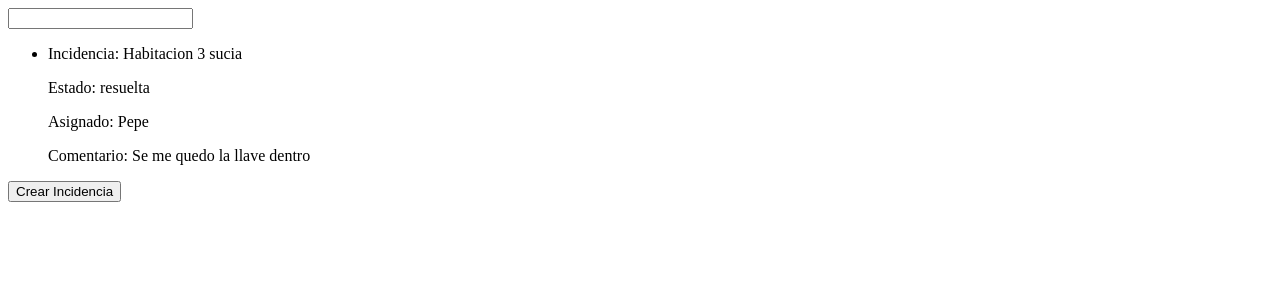
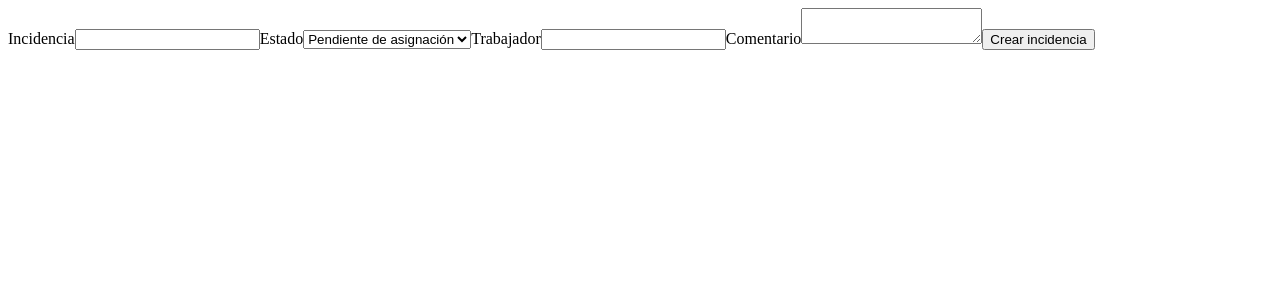
Before and after one commit to yoelvishernandez86-droid/FixFlow, a React (Vite) app: page / in a window 1280 px wide. Shown: the top 300 px of the page. Built offline with nearby package versions, Linux system fonts and the light colour scheme.

Commit message:
feat: implementar formulario y modal para crear y modificar incidencias

```diff
--- /dev/null
+++ b/src/components/ModalEditarIncidencia.tsx
@@ -0,0 +1,53 @@
+import { type EstadoIncidencia, type Incidencia } from "./incidencia";
+import FormularioDeIncidencia from "./formularioDeIncidencia";
+
+type PropsParaModal = {
+  incidencia: Incidencia;
+  cerrarModal: () => void;
+  onModificarIncidencia: (
+    id: string,
+    titulo: string,
+    estado: EstadoIncidencia,
+    trabajador: string,
+    comentario: string,
+  ) => void;
+};
+
+function ModalEditarIncidencia({
+  incidencia,
+  cerrarModal,
+  onModificarIncidencia,
+}: PropsParaModal) {
+  const modificarIncidencia = (
+    titulo: string,
+    estado: EstadoIncidencia,
+    trabajador: string,
+    comentario: string,
+  ) => {
+    onModificarIncidencia(
+      incidencia.id,
+      titulo,
+      estado,
+      trabajador,
+      comentario,
+    );
+
+    cerrarModal();
+  };
+
+  return (
+    <div>
+      <h2>Modificar incidencia</h2>
+
+      <FormularioDeIncidencia
+        onGuardar={modificarIncidencia}
+        modo="editar"
+        incidenciaInicial={incidencia}
+      />
+
+      <button onClick={cerrarModal}>Cerrar</button>
+    </div>
+  );
+}
+
+export default ModalEditarIncidencia;
--- /dev/null
+++ b/src/components/formularioDeIncidencia.tsx
@@ -0,0 +1,89 @@
+import { useState } from "react";
+import { type EstadoIncidencia } from "./incidencia";
+import { type Incidencia } from "./incidencia";
+type FormularioDeIncidenciaProps = {
+  onGuardar: (
+    titulo: string,
+    estado: EstadoIncidencia,
+    trabajador: string,
+    comentario: string,
+  ) => void;
+  modo: "crear" | "editar";
+  incidenciaInicial?: Incidencia;
+};
+
+function FormularioDeIncidencia({
+  onGuardar,
+  modo,
+  incidenciaInicial,
+}: FormularioDeIncidenciaProps) {
+  const [titulo, setTitulo] = useState(incidenciaInicial?.titulo ?? "");
+  const [estado, setEstado] = useState<EstadoIncidencia>(
+    incidenciaInicial?.estado ?? "pendiente de asignacion",
+  );
+  const [trabajador, setTrabajador] = useState(
+    incidenciaInicial?.asignado ?? "",
+  );
+  const [comentario, setComentario] = useState(
+    incidenciaInicial?.comentario ?? "",
+  );
+
+  return (
+    <form
+      title="Datos de incidencia"
+      onSubmit={(e) => {
+        e.preventDefault();
+
+        if (titulo.trim() === "") return;
+
+        onGuardar(titulo.trim(), estado, trabajador.trim(), comentario.trim());
+
+        setTitulo("");
+        setEstado("pendiente de asignacion");
+        setTrabajador("");
+        setComentario("");
+      }}
+    >
+      <label htmlFor="title">Incidencia</label>
+      <input
+        id="title"
+        type="text"
+        value={titulo}
+        onChange={(e) => setTitulo(e.target.value)}
+      />
+
+      <label htmlFor="state">Estado</label>
+      <select
+        id="state"
+        value={estado}
+        onChange={(e) => setEstado(e.target.value as EstadoIncidencia)}
+      >
+        <option value="pendiente de asignacion">Pendiente de asignación</option>
+        <option value="asignada">Asignada</option>
+        <option value="en proceso">En proceso</option>
+        <option value="resuelta">Resuelta</option>
+      </select>
+
+      <label htmlFor="worker">Trabajador</label>
+      <input
+        id="worker"
+        type="text"
+        value={trabajador}
+        onChange={(e) => setTrabajador(e.target.value)}
+      />
+
+      <label htmlFor="commentary">Comentario</label>
+      <textarea
+        id="commentary"
+        value={comentario}
+        onChange={(e) => setComentario(e.target.value)}
+      />
+
+      <button type="submit">
+        {modo === "crear" ? "Crear incidencia" : "Modificar incidencia"}
+      </button>
+    </form>
+  );
+}
+
+export default FormularioDeIncidencia;
--- a/src/components/incidencia.ts
+++ b/src/components/incidencia.ts
@@ -1,10 +1,10 @@
-type EstadoIncidencia =
+export type EstadoIncidencia =
   | "pendiente de asignacion"
   | "asignada"
   | "En proceso"
   | "resuelta";
 
-interface Incidencia {
+export interface Incidencia {
   id: string;
   titulo: string;
   estado: EstadoIncidencia;
--- a/src/components/incidenciasList.tsx
+++ b/src/components/incidenciasList.tsx
@@ -1,36 +1,65 @@
 import { useState } from "react";
-import crearIncidencia from "./incidencia";
+import { type EstadoIncidencia, type Incidencia } from "./incidencia";
 
-const listaInicial = [
-  crearIncidencia(
-    "Habitacion 3 sucia",
-    "resuelta",
-    "Pepe",
-    "Se me quedo la llave dentro",
-  ),
-];
+import FormularioDeIncidencia from "./formularioDeIncidencia";
+import ModalEditarIncidencia from "./ModalEditarIncidencia";
 
 function IncidenciasList() {
-  const [incidencias, setIncidencias] = useState(listaInicial);
-  const [titulo, setTitulo] = useState("");
+  const [incidencias, setIncidencias] = useState<Incidencia[]>([]);
+  const [incidenciaEditando, setIncidenciaEditando] =
+    useState<Incidencia | null>(null);
+
+  const handleCrearIncidencia = (
+    titulo: string,
+    estado: EstadoIncidencia,
+    trabajador: string,
+    comentario: string,
+  ) => {
+    const nuevaIncidencia: Incidencia = {
+      id: crypto.randomUUID(),
+      titulo,
+      estado,
+      asignado: trabajador,
+      comentario,
+    };
+
+    setIncidencias([...incidencias, nuevaIncidencia]);
+  };
+
+  const handleModificarIncidencia = (
+    id: string,
+    titulo: string,
+    estado: EstadoIncidencia,
+    trabajador: string,
+    comentario: string,
+  ) => {
+    setIncidencias(
+      incidencias.map((incidencia) =>
+        incidencia.id === id
+          ? {
+              ...incidencia,
+              titulo,
+              estado,
+              asignado: trabajador,
+              comentario,
+            }
+          : incidencia,
+      ),
+    );
+  };
+
   return (
     <div>
-      <form
-        onSubmit={(e) => {
-          e.preventDefault();
-          if (titulo == "") return;
-          setIncidencias([
-            ...incidencias,
-            crearIncidencia(titulo, "En proceso"),
-          ]);
-        }}
-      >
-        <input
-          type="text"
-          value={titulo}
-          onChange={(e) => setTitulo(e.target.value)}
+      <FormularioDeIncidencia onGuardar={handleCrearIncidencia} modo="crear" />
+
+      {incidenciaEditando && (
+        <ModalEditarIncidencia
+          incidencia={incidenciaEditando}
+          cerrarModal={() => setIncidenciaEditando(null)}
+          onModificarIncidencia={handleModificarIncidencia}
         />
-      </form>
+      )}
+
       <ul>
         {incidencias.map((incidencia) => (
           <li key={incidencia.id}>
@@ -38,16 +67,13 @@ function IncidenciasList() {
             <p>Estado: {incidencia.estado}</p>
             <p>Asignado: {incidencia.asignado}</p>
             <p>Comentario: {incidencia.comentario}</p>
+
+            <button onClick={() => setIncidenciaEditando(incidencia)}>
+              Modificar incidencia
+            </button>
           </li>
         ))}
       </ul>
-      <button
-        onClick={() =>
-          setIncidencias([...incidencias, crearIncidencia("p", "En proceso")])
-        }
-      >
-        Crear Incidencia
-      </button>
     </div>
   );
 }
```
